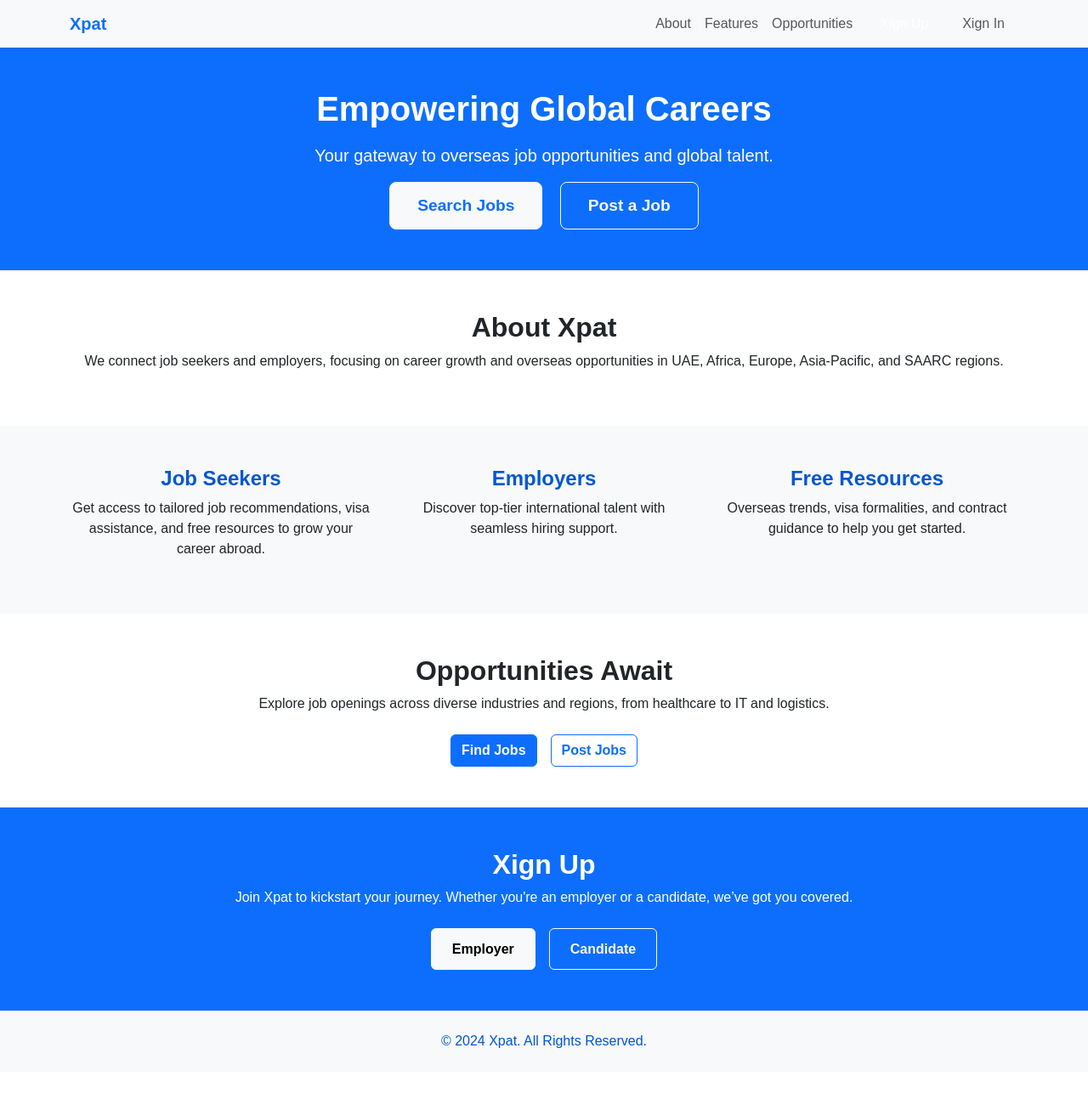
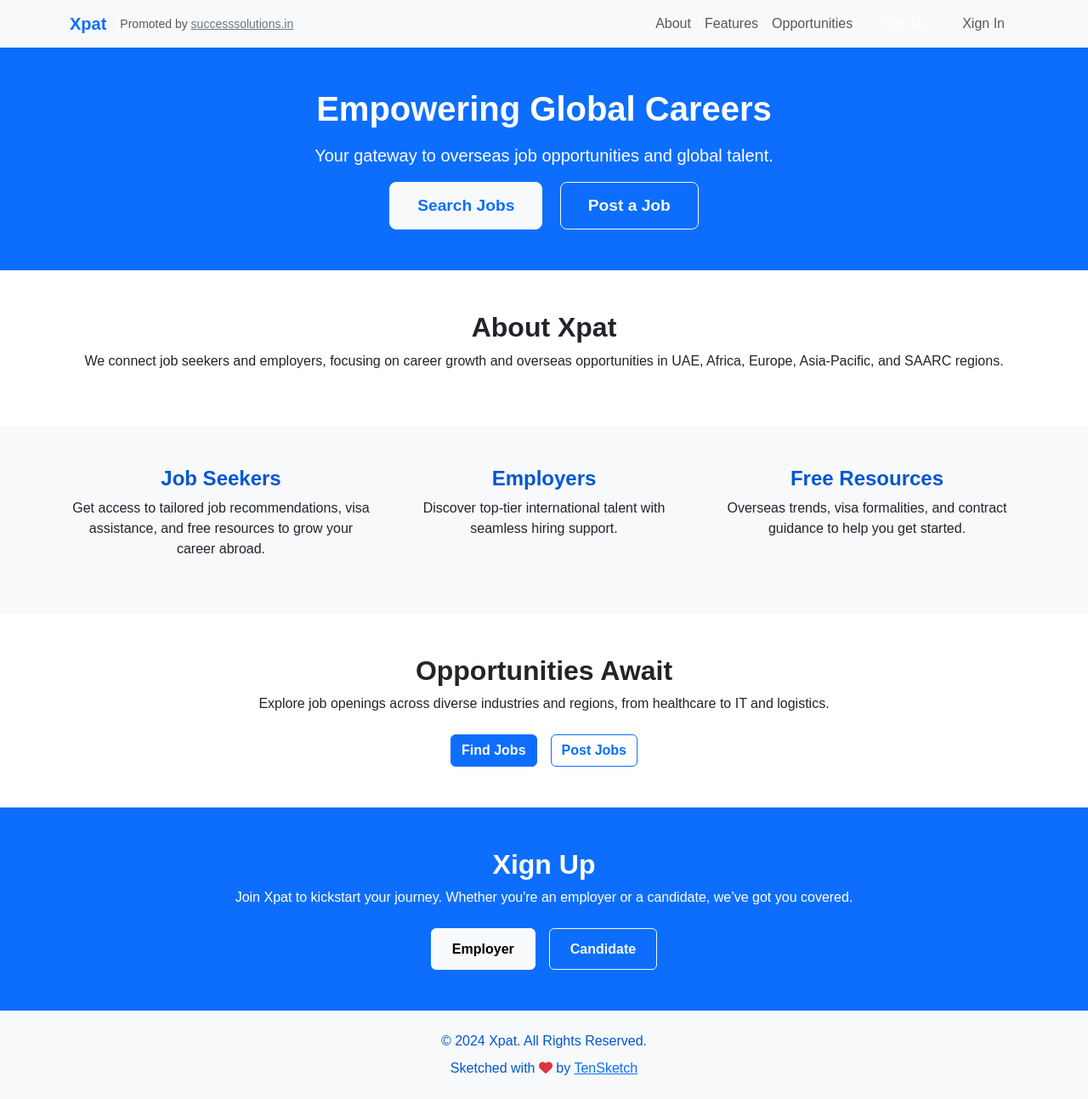
Before and after one commit to TenSketch/Xpat, a plain HTML site: page index.html in a window 1280 px wide. Shown: the whole page at 85% size. Before the commit the page ends 1261 px from the top, so only its background shows below. Drawn offline with nearby package versions, Linux system fonts and the light colour scheme.

Commit message:
Promoted by navbar sketched by footer

```diff
--- a/index.html
+++ b/index.html
@@ -11,6 +11,8 @@
   <header class="navbar navbar-expand-lg navbar-light bg-light sticky-top shadow-sm">
     <div class="container">
       <a class="navbar-brand fw-bold text-primary" href="#">Xpat</a>
+<small class="d-block text-muted">Promoted by <a href="https://successsolutions.in" class="text-secondary">successsolutions.in</a></small>
+
       <button class="navbar-toggler" type="button" data-bs-toggle="collapse" data-bs-target="#navbarNav">
         <span class="navbar-toggler-icon"></span>
       </button>
@@ -90,10 +92,18 @@
 
   <!-- Footer -->
   <footer class="py-4 bg-light text-center">
-    <div class="container">
-      <p class="mb-0">&copy; 2024 Xpat. All Rights Reserved.</p>
-    </div>
-  </footer>
+  <div class="container">
+    <p class="mb-0">&copy; 2024 Xpat. All Rights Reserved.</p>
+    <p class="mt-2">
+      Sketched with <i class="fas fa-heart text-danger"></i> by
+      <a href="https://tensketch.com" class="text-primary">TenSketch</a>
+    </p>
+  </div>
+</footer>
+
+<!-- Font Awesome Script -->
+<script src="https://kit.fontawesome.com/a076d05399.js" crossorigin="anonymous"></script>
+
 
   <script src="https://cdn.jsdelivr.net/npm/bootstrap@5.3.0-alpha3/dist/js/bootstrap.bundle.min.js"></script>
 </body>
```
